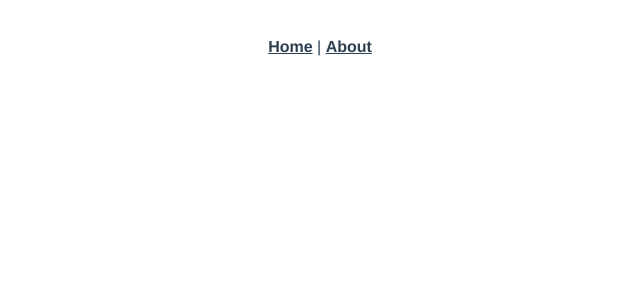
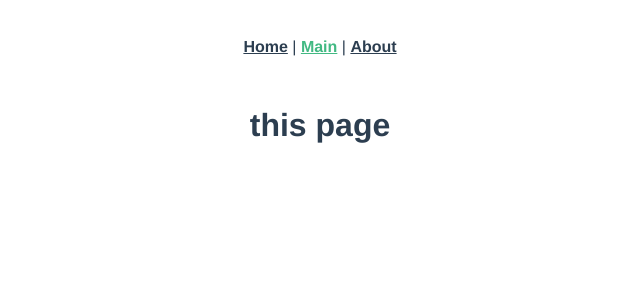
Before and after one commit to janelisillaots/WAD-HW3, a Vue app: page /#/main in a window 1280 px wide. Before the commit this address had no page. Shown: the top 300 px of the page, without its empty margins (320-960 px from the left). Built offline with nearby package versions, Linux system fonts and the light colour scheme.

Commit message:
main page

```diff
--- a/src/App.vue
+++ b/src/App.vue
@@ -1,6 +1,7 @@
 <template>
   <nav>
     <router-link to="/">Home</router-link> |
+    <router-link to="/main">Main</router-link> |
     <router-link to="/about">About</router-link>
   </nav>
   <router-view />
--- a/src/router/index.js
+++ b/src/router/index.js
@@ -1,11 +1,17 @@
 import { createRouter, createWebHashHistory } from "vue-router";
 import HomeView from "../views/HomeView.vue";
+import MainView from "../views/MainView.vue";
 
 const routes = [
   {
     path: "/",
     name: "home",
     component: HomeView,
+  },
+  {
+    path: "/main",
+    name: "main",
+    component: MainView,
   },
   {
     path: "/about",
--- /dev/null
+++ b/src/views/MainView.vue
@@ -0,0 +1,7 @@
+<template>
+  <h1>this page</h1>
+</template>
+
+<script>
+export default { name: "MainView" };
+</script>
```
Also changed, not shown: .eslintrc.js, src/components/Post.vue (added).
